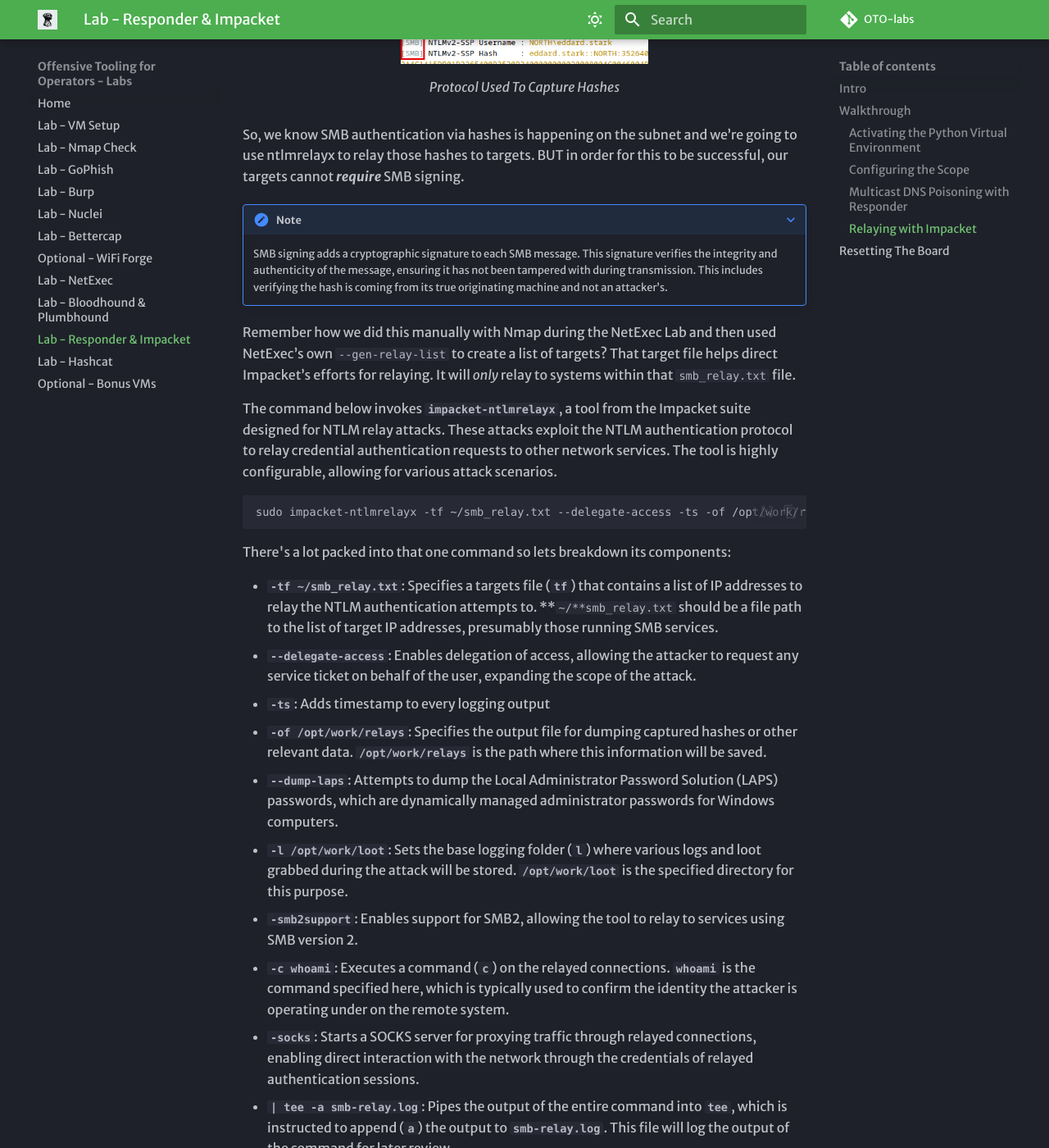
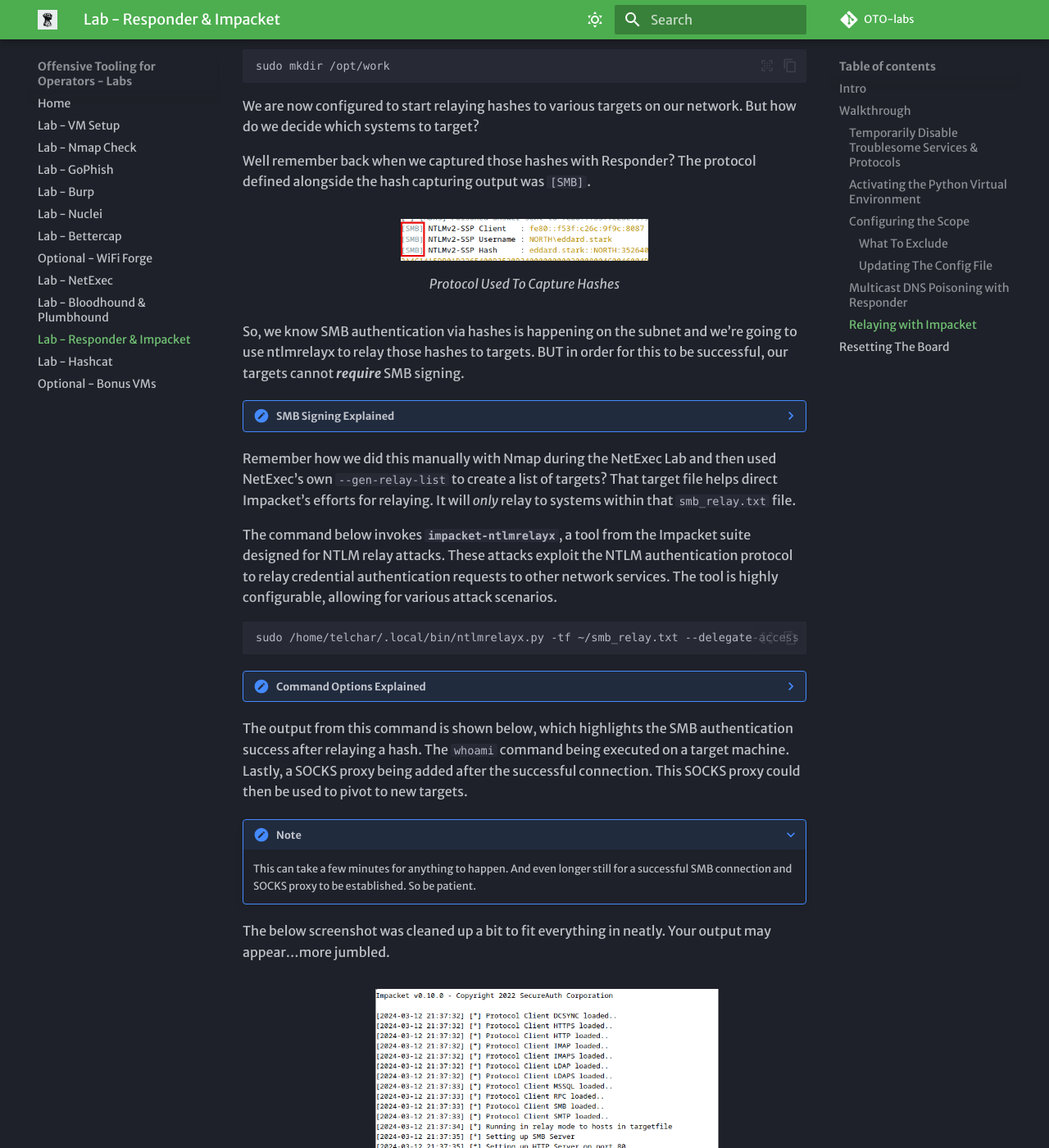
Before and after one commit to ridgebackinfosec/OTO-labs, an MkDocs documentation site: the page built from docs/labs/responder-impacket/index.md, in a window 1280 px wide and 1400 px high, scrolled down 8180 px. Shown: the whole window at 82% size. Built offline with MkDocs 1.6.1 and Material for MkDocs 9.7.7, drawn with Linux system fonts in a browser that asks for light colours; some web fonts are replaced; comment, search, counter and statistics services are not loaded; some of the changed text lies outside the part shown.

Commit message:
Fixed/rewrote responder & impacket lab

````diff
--- a/docs/labs/responder-impacket/index.md
+++ b/docs/labs/responder-impacket/index.md
@@ -1,24 +1,11 @@
 # Lab - Responder & Impacket
 
-???+ warning
-    Sometimes GoPhish is still running on a port we need for this Lab. So, run the below command BEFORE starting the Lab to make sure it is shut down.
+???+ warning "Setup"
+    Don’t forget to use `sudo` with Responder AND ntlmrelayx.
 
-    You’ll probably be prompted for the telchar user’s password after this command.
+    In addition to The Forge VM, you will need the `GOAD-DC02` VM powered on to capture the hashes with Responder.
 
-    ```bash
-    gophish-stop
-    ```
-???+ warning
-    The Forge is also configured to have an RDP service automatically running on boot up. This was included for flexibility in deployment options for students. Let’s go ahead and stop that service too so it doesn’t interfere with Responder’s services.
-
-    ```bash
-    sudo systemctl stop xrdp
-    ```
-
-???+ warning "Setup"
-    Don’t forget to use `sudo` with Responder
-
-    Have at least `GOAD-DC02` target VM and The Forge VM online for the Responder portion.
+    **AND** you will need the `GOAD-SRV02` VM powered on in order to successfully relay to SMB.
 
 ## Intro
 
@@ -32,10 +19,41 @@
 
 ## Walkthrough
 
-???+ warning
-    You will need the `GOAD-DC02` VM powered on to capture the hashes with Responder.
+### Temporarily Disable Troublesome Services & Protocols
 
-    **AND** you will need the `GOAD-SRV02` VM powered on in order to successfully relay to SMB.
+Temporarily disabling the below services and protocols is necessary within our testing environment to ensure the Lab run smoothly. Normally, you wouldn't have all these things running at the same time on an engagement.
+
+!!! note
+    These changes will only persist until the next reboot of The Forge VM.
+
+**GoPhish:**
+
+First, GoPhish is likely still running on port 80 which can cause a small error for this Lab. So, run the below command to make sure it is shut down.
+
+You’ll probably be prompted for the telchar user’s password after this command.
+
+```bash
+gophish-stop
+```
+
+**RDP:**
+
+Next, The Forge is also configured to have an RDP service automatically running on boot up. This was included for flexibility in deployment options for students.
+
+Let’s go ahead and stop that service too so it doesn’t interfere with Responder’s services.
+
+```bash
+sudo systemctl stop xrdp
+```
+
+**IPv6:**
+
+Finally, lets disable IPv6 via the `sysctl` command. This will simplify configuring Responder's out-of-scope/exclude list.
+
+```bash
+sudo sysctl -w net.ipv6.conf.all.disable_ipv6=1
+sudo sysctl -w net.ipv6.conf.default.disable_ipv6=1
+```
 
 ### Activating the Python Virtual Environment
 
@@ -51,18 +69,37 @@
 ???+ warning
     THESE SCOPE CHANGES ARE REQUIRED FOR THE LAB TO WORK!
 
-    Not doing this will cause the lab to error out due to the way VMWare’s virtual network operates.
+    Not doing this could cause the lab to error out.
 
 The `~/git-tools/Responder/Responder.conf` is the file we’re interested in. We want to make sure we ONLY target the systems we care about and NOT ones that are off limits. We can do this two ways.
 
 1. Setting `RespondTo` to our target/in-scope systems
 2. Setting `DontRespondTo` to any IPs we consider out-of-scope
 
+We're going to focus on the `DontRespondTo` approach for this Lab.
+
+#### *What* To Exclude
+
+We need to add the IPv4 address assigned to the VMWare virtual network we setup for class.
+
+The image below shows the `192.168.56.1` IP added to the out-of-scope list of our config file. This is so we avoid poisoning our gateway or else the tool will error out and break the Lab.
+
+![`DontRespondTo` Config Setting](img\image.png){ width="70%" }
+///caption
+`DontRespondTo` Config Setting
+///
+
+The IPv4 address of “192.168.56.1” **should** stay the same for you if you followed the setup instructions at the beginning of class.
+
+#### Updating The Config File
+
+Let's now add `192.168.56.1` to the `DontRespondTo` list in the config file like the image above showed. Do this by running...
+
 ```bash
 nano Responder.conf
 ```
 
-The image below shows us adding an IPv4 AND IPv6 address to the out-of-scope list. We want to avoid poisoning our gateway or else the tool will error out and break the Lab.
+Find the `DontRespondTo` line and add the IPv4 address as shown below.
 
 ![`DontRespondTo` Config Setting](img\image.png){ width="70%" }
 ///caption
@@ -71,29 +108,15 @@
 
 To save these config changes you can hit `Ctrl-x` → `y` → `Enter`.
 
-???+ warning
-    The IPv4 address of “192.168.56.1” will stay the same for you, so add that to the `DontRespondTo` list now.
+Once, we start Responder up we should see the `192.168.56.1` address in the out-of-scope settings reflected in the terminal output.
 
-    BUT the IPv6 address “FE80::DAA5:8125:436B:291B” will likely be different for you.
-
-    Unfortunately, the only way to determine the IPv6 address you need will be to let the tool error out. Then go back, add it to the config, and re-run Responder.
-
-    When you start to see errors like the image below after starting Responder, hit `Ctrl-c` (repeatedly) until the execution stops. Then copy the IPv6 address that’s part of the error and add it to the `DontRespondTo` list like the image above showed.
-
-    ![Evil IPv6 Gremlin](img\image%201.png){ width="70%" }
-    ///caption
-    Evil IPv6 Gremlin
-    ///
-
-When we start Responder up we should see both the in-scope and out-of-scope settings reflected in the terminal output.
-
-![Scope Config](img\image%202.png){ width="70%" }
+![Scope Config](img\exclude_output.png){ width="70%" }
 ///caption
 Scope Config
 ///
 
 ???+ note
-    You can also set specific systems to *ONLY* respond to, but we do **not** want to do that today.
+    You can also set specific systems to *ONLY* respond to, but we are **not** going to do that today.
 
     ![`RespondTo`  Config Setting](img\Untitled.png){ width="70%" }
     ///caption
@@ -129,14 +152,14 @@
 
 By saying *we* are `bravos` the `GOAD-DC02` systems sends us the user hashes while trying to make a SMB connection. Resulting in us capturing a couple NTLMv2 hashes.
 
-![Hashes Captured](img\Untitled%203.png){ width="70%" }
+![Hashes Captured](img\hashes_captured.png){ width="70%" }
 ///caption
 Hashes Captured
 ///
 
-Once you have captured the hashes for `robb.stark` and `eddard.stark`, let’s stop Responder with `Ctrl`+`c`.
+Once you have captured the hashes for ***BOTH*** `robb.stark` and `eddard.stark`, let’s stop Responder with `Ctrl`+`c`.
 
-The NTLMv2 hashes are not usable to do pass-the-hash with just Responder, but you CAN crack them to retrieve the password.
+The NTLMv2 hashes are not usable to do pass-the-hash with just Responder, but you CAN crack them to retrieve the cleartext passwords.
 
 ???+ note
     Captured hashes can also be used with NetExec to SMB enumeration. We’ll show an optional example of this later in the Lab.
@@ -162,16 +185,13 @@
 DumpHash.py
 ///
 
-There Won't be any NTLMv1 hashes so don't worry about that line.
+There won't be any NTLMv1 hashes so don't worry about that line.
 
 Copy the NTLMv2 hashes in their entirety to a file called `responder.hashes` in your home directory.
 
 ```bash
 nano ~/responder.hashes
 ```
-
-???+ warning
-    If that python command errors out, then just run `cat ~/git-tools/Responder/logs/SMB*` in the meantime.
 
 I’ve captured some static hashes below that can be stand-ins (though not perfect) if you couldn’t get this Lab to work. Put these in a file called `responder.hashes` in your home directory for use later.
 
@@ -213,7 +233,7 @@
 ///
 
 ???+ warning
-    Keep responder running in one terminal window and open a second terminal window to execute the impact it commands below.
+    Keep responder running in one terminal window and open a second terminal window to execute the impacket commands below.
 
 Before we start Impacket’s ntlmrelayx, we want to create a new directory where we can dump the results of our relaying. Create that directory with the command below.
 
@@ -235,7 +255,7 @@
 
 So, we know SMB authentication via hashes is happening on the subnet and we’re going to use ntlmrelayx to relay those hashes to targets. BUT in order for this to be successful, our targets cannot ***require*** SMB signing.
 
-???+ note
+???- note "SMB Signing Explained"
     SMB signing adds a cryptographic signature to each SMB message. This signature verifies the integrity and authenticity of the message, ensuring it has not been tampered with during transmission. This includes verifying the hash is coming from its true originating machine and not an attacker’s.
 
 Remember how we did this manually with Nmap during the NetExec Lab and then used NetExec’s own `--gen-relay-list` to create a list of targets? That target file helps direct Impacket’s efforts for relaying. It will *only* relay to systems within that `smb_relay.txt` file.
@@ -243,21 +263,23 @@
 The command below invokes **`impacket-ntlmrelayx`**, a tool from the Impacket suite designed for NTLM relay attacks. These attacks exploit the NTLM authentication protocol to relay credential authentication requests to other network services. The tool is highly configurable, allowing for various attack scenarios.
 
 ```bash
-sudo impacket-ntlmrelayx -tf ~/smb_relay.txt --delegate-access -ts -of /opt/work/relays --dump-laps -l /opt/work/loot -smb2support -c whoami -socks | tee -a smb-relay.log
+sudo /home/telchar/.local/bin/ntlmrelayx.py -tf ~/smb_relay.txt --delegate-access -ts -of /opt/work/relays --dump-laps -l /opt/work/loot -smb2support -c whoami -socks | tee -a smb-relay.log
 ```
 
-There's a lot packed into that one command so lets breakdown its components:
 
-- **`-tf ~/smb_relay.txt`**: Specifies a targets file (**`tf`**) that contains a list of IP addresses to relay the NTLM authentication attempts to. **`~/**smb_relay.txt` should be a file path to the list of target IP addresses, presumably those running SMB services.
-- **`--delegate-access`**: Enables delegation of access, allowing the attacker to request any service ticket on behalf of the user, expanding the scope of the attack.
-- **`-ts`**: Adds timestamp to every logging output
-- **`-of /opt/work/relays`**: Specifies the output file for dumping captured hashes or other relevant data. **`/opt/work/relays`** is the path where this information will be saved.
-- **`--dump-laps`**: Attempts to dump the Local Administrator Password Solution (LAPS) passwords, which are dynamically managed administrator passwords for Windows computers.
-- **`-l /opt/work/loot`**: Sets the base logging folder (**`l`**) where various logs and loot grabbed during the attack will be stored. **`/opt/work/loot`** is the specified directory for this purpose.
-- **`-smb2support`**: Enables support for SMB2, allowing the tool to relay to services using SMB version 2.
-- **`-c whoami`**: Executes a command (**`c`**) on the relayed connections. **`whoami`** is the command specified here, which is typically used to confirm the identity the attacker is operating under on the remote system.
-- **`-socks`**: Starts a SOCKS server for proxying traffic through relayed connections, enabling direct interaction with the network through the credentials of relayed authentication sessions.
-- **`| tee -a smb-relay.log`**: Pipes the output of the entire command into **`tee`**, which is instructed to append (**`a`**) the output to **`smb-relay.log`**. This file will log the output of the command for later review.
+???- note "Command Options Explained"
+    There's a lot packed into that one command so lets breakdown its components:
+
+    - **`-tf ~/smb_relay.txt`**: Specifies a targets file (**`tf`**) that contains a list of IP addresses to relay the NTLM authentication attempts to. **`~/**smb_relay.txt` should be a file path to the list of target IP addresses, presumably those running SMB services.
+    - **`--delegate-access`**: Enables delegation of access, allowing the attacker to request any service ticket on behalf of the user, expanding the scope of the attack.
+    - **`-ts`**: Adds timestamp to every logging output
+    - **`-of /opt/work/relays`**: Specifies the output file for dumping captured hashes or other relevant data. **`/opt/work/relays`** is the path where this information will be saved.
+    - **`--dump-laps`**: Attempts to dump the Local Administrator Password Solution (LAPS) passwords, which are dynamically managed administrator passwords for Windows computers.
+    - **`-l /opt/work/loot`**: Sets the base logging folder (**`l`**) where various logs and loot grabbed during the attack will be stored. **`/opt/work/loot`** is the specified directory for this purpose.
+    - **`-smb2support`**: Enables support for SMB2, allowing the tool to relay to services using SMB version 2.
+    - **`-c whoami`**: Executes a command (**`c`**) on the relayed connections. **`whoami`** is the command specified here, which is typically used to confirm the identity the attacker is operating under on the remote system.
+    - **`-socks`**: Starts a SOCKS server for proxying traffic through relayed connections, enabling direct interaction with the network through the credentials of relayed authentication sessions.
+    - **`| tee -a smb-relay.log`**: Pipes the output of the entire command into **`tee`**, which is instructed to append (**`a`**) the output to **`smb-relay.log`**. This file will log the output of the command for later review.
 
 The output from this command is shown below, which highlights the SMB authentication success after relaying a hash. The `whoami` command being executed on a target machine. Lastly, a SOCKS proxy being added after the successful connection. This SOCKS proxy could then be used to pivot to new targets.
 
@@ -275,39 +297,39 @@
 
 Eventually, you will get two SOCKS proxy connections setup. Both will be for the 192.168.56.22 (GOAD-SRV02) VM. One for the user `robb.stark` which will not have admin access on the target system. The other will be for the user `eddard.stark` which will have admin access.
 
-With an established SOCKS proxy on a target system, you gain significant flexibility in how you can continue your engagement. Here are some key actions you can take:
+???- note "How SOCKS Proxies Help Attackers"
+    With an established SOCKS proxy on a target system, you gain significant flexibility in how you can continue your engagement. Here are some key actions you can take:
 
-1. Network Pivoting
-    1. **Extend your attack surface**: By setting up a SOCKS proxy, you can pivot through the internal network, essentially routing traffic through the compromised host to access other internal systems that may not be directly reachable from your attacking machine.
-2. Tunneling Other Protocols
-    1. You can route a variety of protocols over the SOCKS proxy:
-        1. **HTTP/HTTPS traffic** for web application assessments.
-        2. **SMB traffic** for lateral movement and further exploitation attempts.
-        3. **SSH and RDP** for remote access to internal machines.
-3. Bypass Network Segmentation
-    1. If the network is segmented (e.g., DMZ or internal subnet), you can use the SOCKS proxy to bypass these segmentation controls and explore otherwise unreachable areas.
-4. Port Scanning
-    1. Use tools like `nmap` with a SOCKS proxy (`proxychains`) to perform internal network port scans from your external machine. This gives insight into what services are running within the internal network.
-5. Exploiting Internal Services
-    1. Exploit vulnerabilities on internal services (e.g., SMB exploits, RCE vulnerabilities in web applications) by routing your exploitation tools (Metasploit, CrackMapExec, etc.) through the SOCKS proxy.
-6. Credential Harvesting
-    1. Intercept and analyze traffic using tools like `mitmproxy` or `Wireshark` routed through the SOCKS proxy to capture credentials or session tokens.
-7. Maintaining Persistence
-    1. Keep a hidden foothold by maintaining the proxy as a backdoor, allowing for later reconnection to the internal network.
+    1. Network Pivoting
+        1. **Extend your attack surface**: By setting up a SOCKS proxy, you can pivot through the internal network, essentially routing traffic through the compromised host to access other internal systems that may not be directly reachable from your attacking machine.
+    2. Tunneling Other Protocols
+        1. You can route a variety of protocols over the SOCKS proxy:
+            1. **HTTP/HTTPS traffic** for web application assessments.
+            2. **SMB traffic** for lateral movement and further exploitation attempts.
+            3. **SSH and RDP** for remote access to internal machines.
+    3. Bypass Network Segmentation
+        1. If the network is segmented (e.g., DMZ or internal subnet), you can use the SOCKS proxy to bypass these segmentation controls and explore otherwise unreachable areas.
+    4. Port Scanning
+        1. Use tools like `nmap` with a SOCKS proxy (`proxychains`) to perform internal network port scans from your external machine. This gives insight into what services are running within the internal network.
+    5. Exploiting Internal Services
+        1. Exploit vulnerabilities on internal services (e.g., SMB exploits, RCE vulnerabilities in web applications) by routing your exploitation tools (Metasploit, CrackMapExec, etc.) through the SOCKS proxy.
+    6. Credential Harvesting
+        1. Intercept and analyze traffic using tools like `mitmproxy` or `Wireshark` routed through the SOCKS proxy to capture credentials or session tokens.
+    7. Maintaining Persistence
+        1. Keep a hidden foothold by maintaining the proxy as a backdoor, allowing for later reconnection to the internal network.
 
-A number of tools can help you take advantage of a SOCKS proxy. Including…
+    A number of tools can help you take advantage of a SOCKS proxy. Including…
 
-- Proxychains: Wrap your tools to use the SOCKS proxy.
-- Metasploit: Can be configured to use SOCKS proxies for pivoting and exploitation.
+    - Proxychains: Wrap your tools to use the SOCKS proxy.
+    - Metasploit: Can be configured to use SOCKS proxies for pivoting and exploitation.
 
-Each of these techniques extends your ability to explore and exploit the target environment further, once a SOCKS proxy is in place.
+    Each of these techniques extends your ability to explore and exploit the target environment further, once a SOCKS proxy is in place.
 
 You can now stop both ntlmrelayx and Responder with `Ctrl`+`c` in their respective terminals.
 
 We can always go back and reread this output with the below command.
 
 ```bash
-# Follow it up with...
 less smb-relay.log
 ```
 
@@ -317,7 +339,6 @@
 You can run the below commands to clear out Responder’s history to re-run the Lab from scratch.
 
 ```bash
-# To reset Responder...
 sudo rm ~/git-tools/Responder/logs/*.log
 sudo rm ~/git-tools/Responder/*.db
 ```
````
Also changed, not shown: other parts of docs/labs/responder-impacket/index.md (+2 -2 lines), docs/labs/responder-impacket/img/Untitled 3.png (deleted), docs/labs/responder-impacket/img/exclude_output.png (added), docs/labs/responder-impacket/img/hashes_captured.png (added), docs/labs/responder-impacket/img/image 2.png (deleted), docs/labs/responder-impacket/img/image.png, 1 other file.
